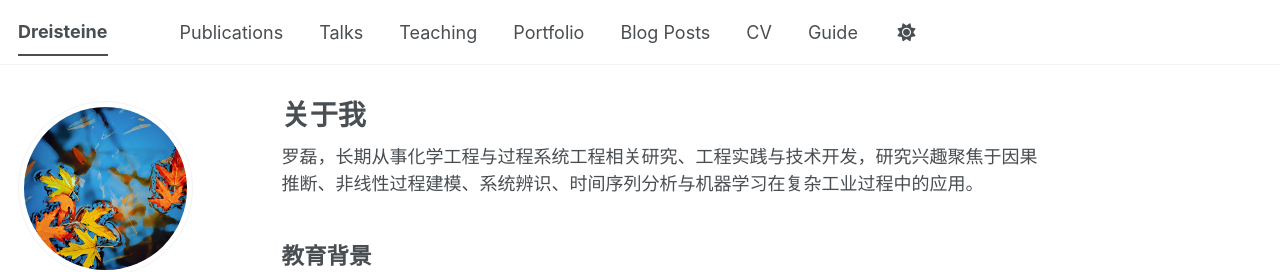
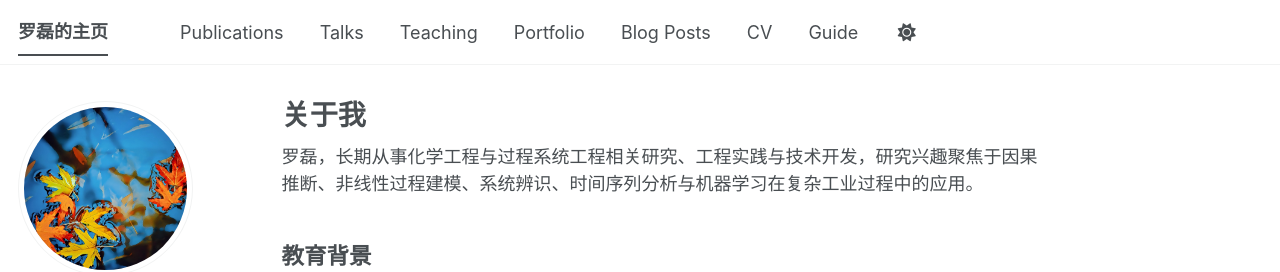
Before and after one commit to Ulti-Dreisteine/academicpages, a Jekyll site: the page built from _pages/about.md, in a window 1280 px wide. Shown: the top 272 px of the page. Built offline with Jekyll 4.4.1, drawn with Linux system fonts in a browser that asks for light colours; some web fonts are replaced; a script bundle is joined from its source files by our own code; library files that are not in the unit come from our copies.

Commit message:
更新站点标题为“罗磊的主页”

```diff
--- a/_config.yml
+++ b/_config.yml
@@ -9,7 +9,7 @@
 # Basic Site Settings
 locale                   : "en-US"
 site_theme               : "default" # The available themes options are "default", "air", "sunrise", "mint", "dirt" and "contrast"
-title                    : "Dreisteine"
+title                    : "罗磊的主页"
 title_separator          : "-"
 name                     : &name "罗磊 / Lei Luo"
 description              : &description "罗磊的学术主页"   # Update this with a general description of your site, this is the default if not overridden by a page
```
